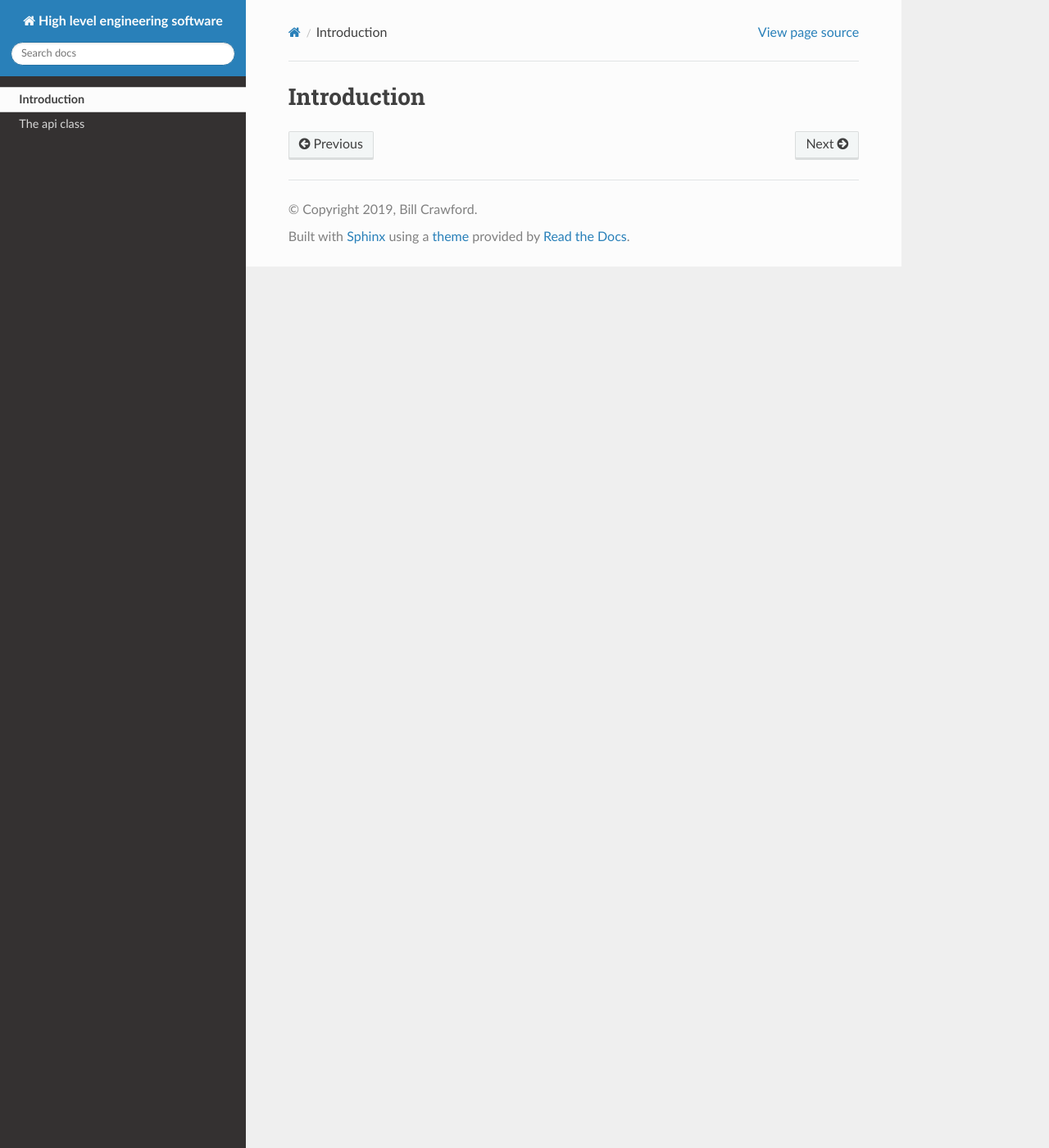
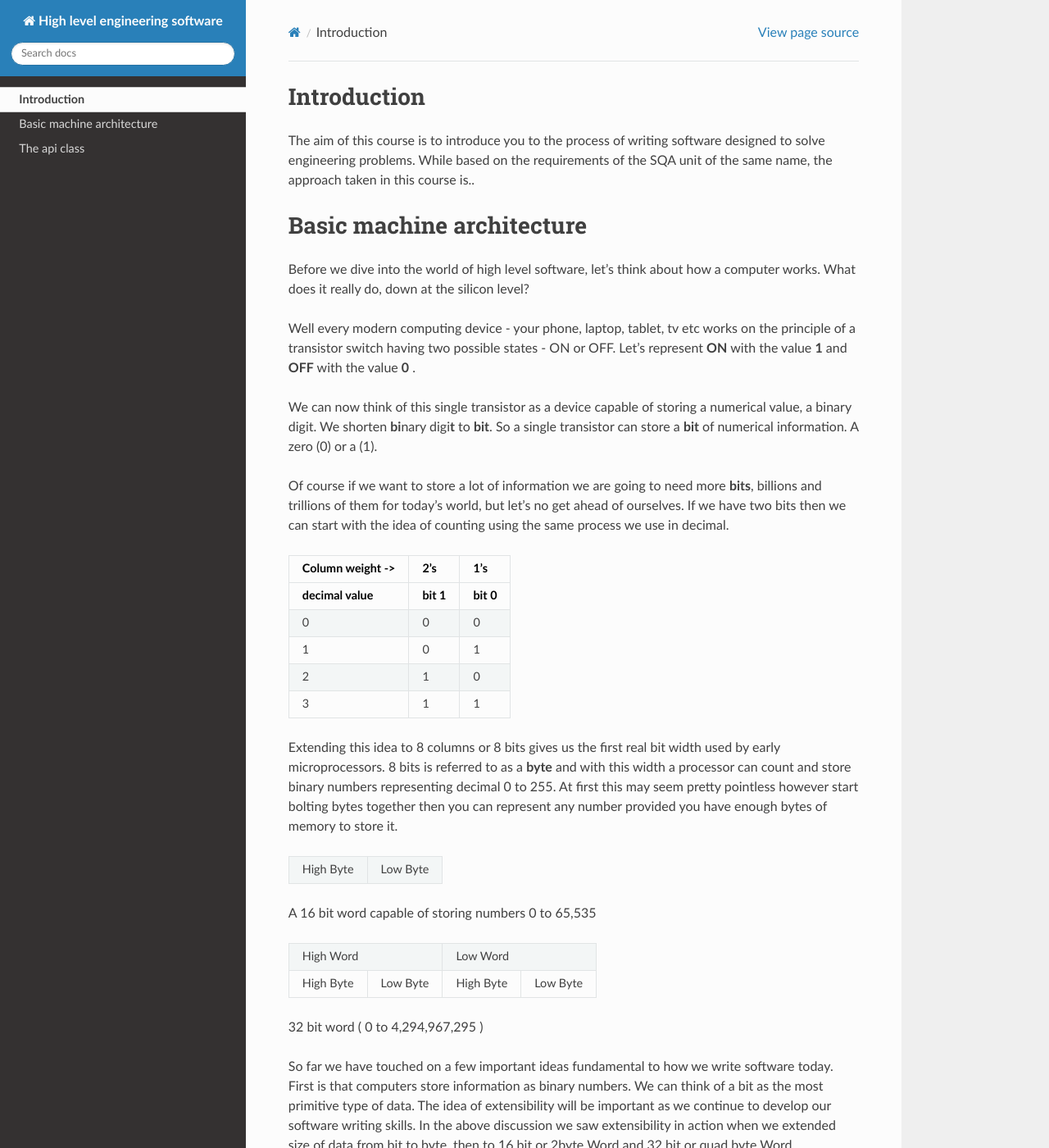
Before and after one commit to beadysea/hles, a Sphinx documentation site: the page built from docs/notes/intro.rst, in a window 1280 px wide and 1400 px high. Shown: the whole window at 82% size. Built offline with Sphinx 7.4.7 and the Read the Docs theme 2.0.0, drawn with Linux system fonts in a browser that asks for light colours; some of the changed text lies outside the part shown.

Commit message:
Docs (#4)
* update hompage and intro

* fixed binary table.

* fix

* fixing table

* Trying to fix table.

* another attempt to fix table.

* fix table.

* fix table.

* another go at fixing binary table.

* fixing binary table again

* and again.

* and again.

* updaitng intro

* update intro

* update intro

* update intro.

* updating sphinx makefiles

```diff
--- a/docs/index.rst
+++ b/docs/index.rst
@@ -6,8 +6,8 @@
 Welcome to high level engineering software
 ==========================================
 
-Course Notes
-############
+Course Text
+###########
 
 .. toctree::
    :maxdepth: 2
--- a/docs/notes/intro.rst
+++ b/docs/notes/intro.rst
@@ -1,2 +1,68 @@
 Introduction
 ============
+
+The aim of this course is to introduce you to the process of writing software designed to
+solve engineering problems. While based on the requirements of the SQA unit of the same name,
+the approach taken in this course is..
+
+
+
+Basic machine architecture
+==========================
+
+Before we dive into the world of high level software, let's think about how a computer works.
+What does it really do, down at the silicon level?
+
+Well every modern computing device - your phone, laptop, tablet, tv etc works on the principle of
+a transistor switch having two possible states - ON or OFF. Let's represent **ON** with the value
+**1** and **OFF** with the value **0** \.
+
+We can now think of this single transistor as a device capable of storing a numerical value,
+a binary digit. We shorten **bi**\nary digi\ **t** to **bit**. So a single transistor can store
+a **bit** of numerical information. A zero (0) or a (1).
+
+Of course if we want to store a lot of information we are going to need more **bits**,
+billions and trillions of them for today's world, but let's no get ahead of ourselves.
+If we have two bits then we can start with the idea of counting using the same process we use in
+decimal.
+
+================  =====  =====
+Column weight ->  2's    1's
+----------------  -----  -----
+decimal value     bit 1  bit 0
+================  =====  =====
+0                 0      0
+1                 0      1
+2                 1      0
+3                 1      1
+================  =====  =====
+
+Extending this idea to 8 columns or 8 bits gives us the first real bit width used by
+early microprocessors. 8 bits is referred to as a **byte** and with this width a processor
+can count and store binary numbers representing decimal 0 to 255. At first this may seem pretty
+pointless however start bolting bytes together then you can represent any number provided you have
+enough bytes of memory to store it.
+
++-----------+----------+
+| High Byte | Low Byte |
++-----------+----------+
+
+A 16 bit word capable of storing numbers 0 to 65,535
+
+=========  ========  =========  ========
+High Word            Low Word
+-------------------  -------------------
+High Byte  Low Byte  High Byte  Low Byte
+=========  ========  =========  ========
+
+32 bit word ( 0 to 4,294,967,295 )
+
+
+So far we have touched on a few important ideas fundamental to how we write software today.
+First is that computers store information as binary numbers. We can think of a bit as the most
+primitive type of data. The idea of extensibility will be important as we continue to develop
+our software writing skills. In the above discussion we saw extensibility in action when we
+extended size of data from bit to byte, then to 16 bit or 2byte Word and 32 bit or quad byte Word.
+
+We've also touched on the idea of abstraction when we assigned the value of 0 to the more abstract
+notion of OFF and the value 1 to the more abstract notion of ON.
```
Also changed, not shown: 2 other files.
